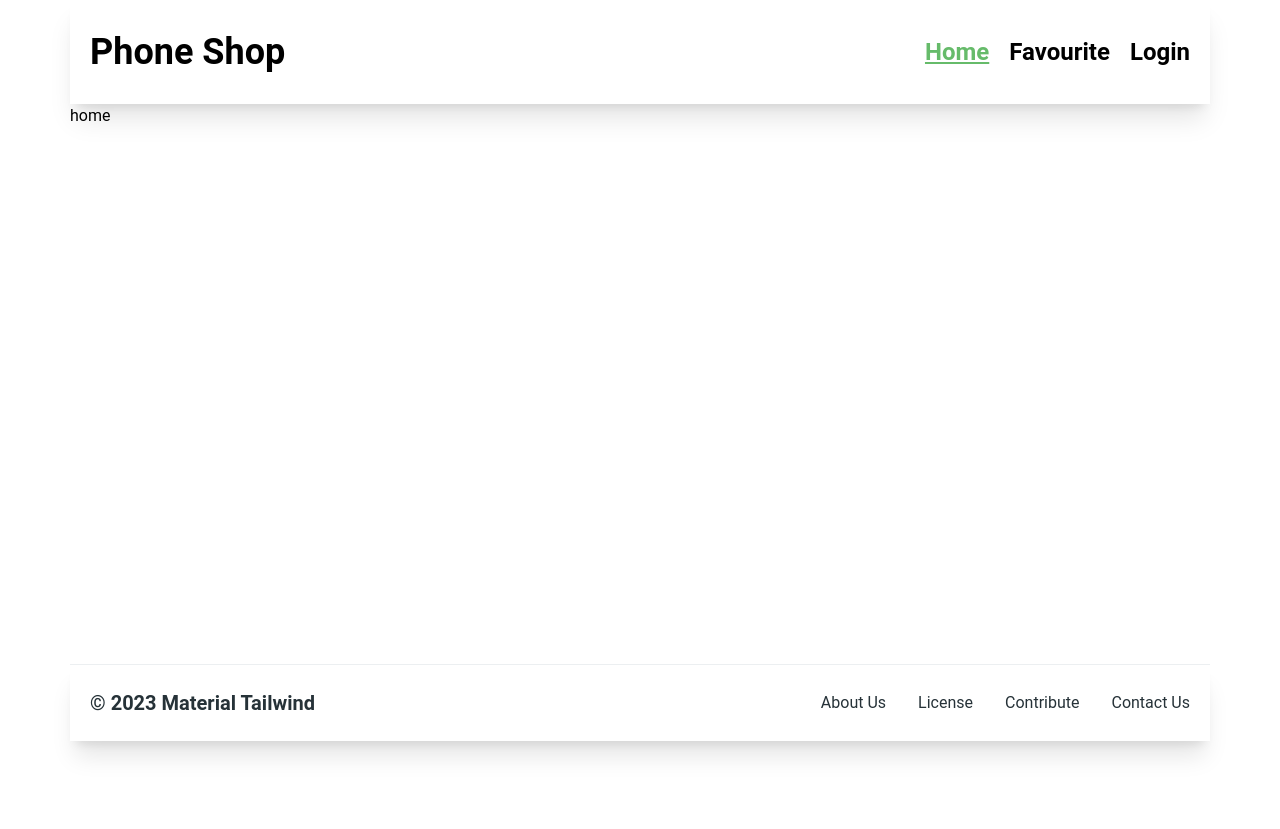
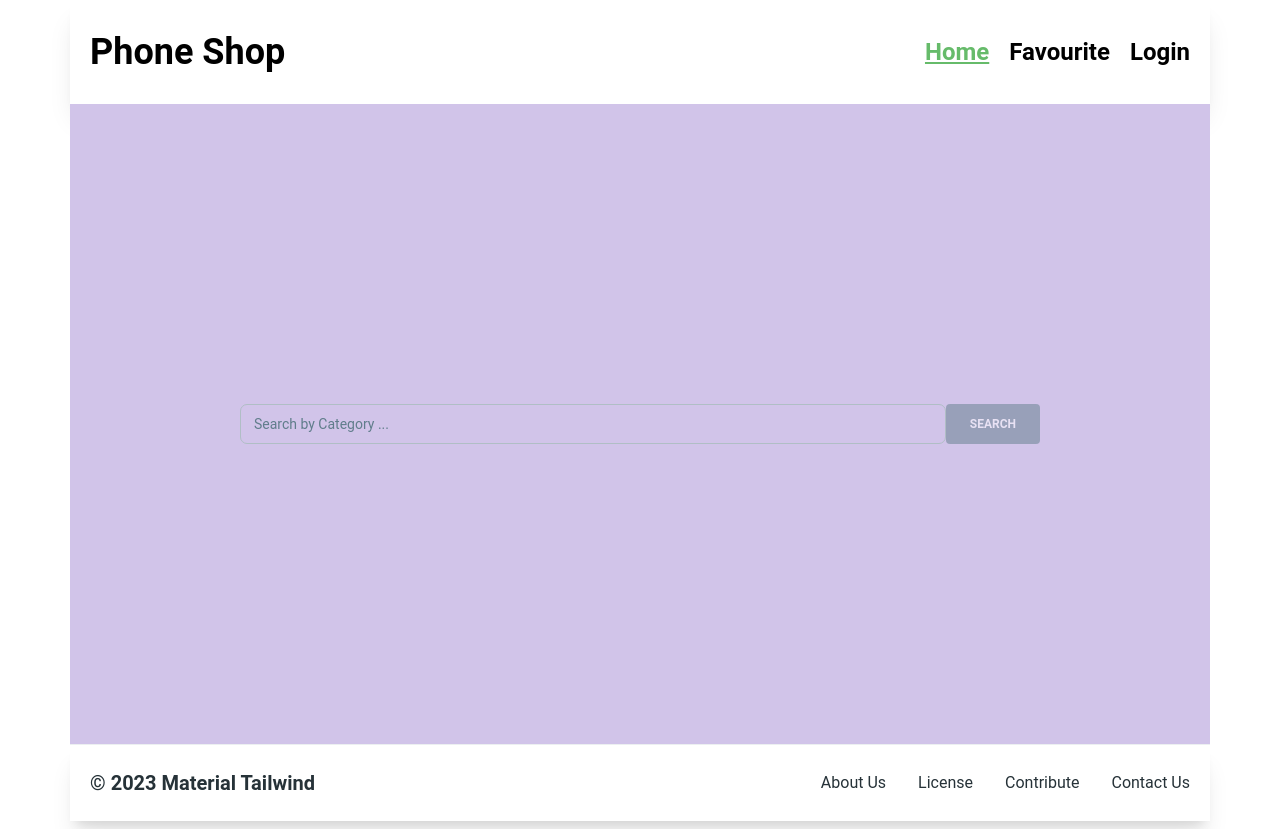
Before and after one commit to mr-tnmy-srkr/phone-hunting-with-react, a React app: page / in a window 1280 px wide. Before the commit the page ends 800 px from the top, so only its background shows below. Built offline with nearby package versions, Linux system fonts and the light colour scheme; the HTML template or start-up script is replaced by a standard one.

Commit message:
input tag added

```diff
--- /dev/null
+++ b/src/components/Header/Banner.jsx
@@ -0,0 +1,34 @@
+import React from "react";
+import { Input, Button } from "@material-tailwind/react";
+
+const Banner = () => {
+  const [text, setText] = React.useState("");
+  const onChange = ({ target }) => setText(target.value);
+
+  return (
+    <div className="bg-deep-purple-100 min-h-[500px]">
+      <div className=" flex justify-center items-center h-[80vh]  max-w-[50rem] mx-auto">
+        <Input
+          type="text"
+          label="Search by Category ..."
+          value={text}
+          onChange={onChange}
+          className=" "
+          containerProps={{
+            className: "min-w-0",
+          }}
+        />
+        <Button
+          size="sm"
+          color={text ? "gray" : "blue-gray"}
+          disabled={!text}
+          className=" rounded px-6 py-3"
+        >
+          Search
+        </Button>
+      </div>
+    </div>
+  );
+};
+
+export default Banner;
--- a/src/pages/Home/Home.jsx
+++ b/src/pages/Home/Home.jsx
@@ -1,8 +1,9 @@
+import Banner from "../../components/Header/Banner";
 
 const Home = () => {
     return (
         <div>
-            home
+           <Banner></Banner>
         </div>
     );
 };
```
